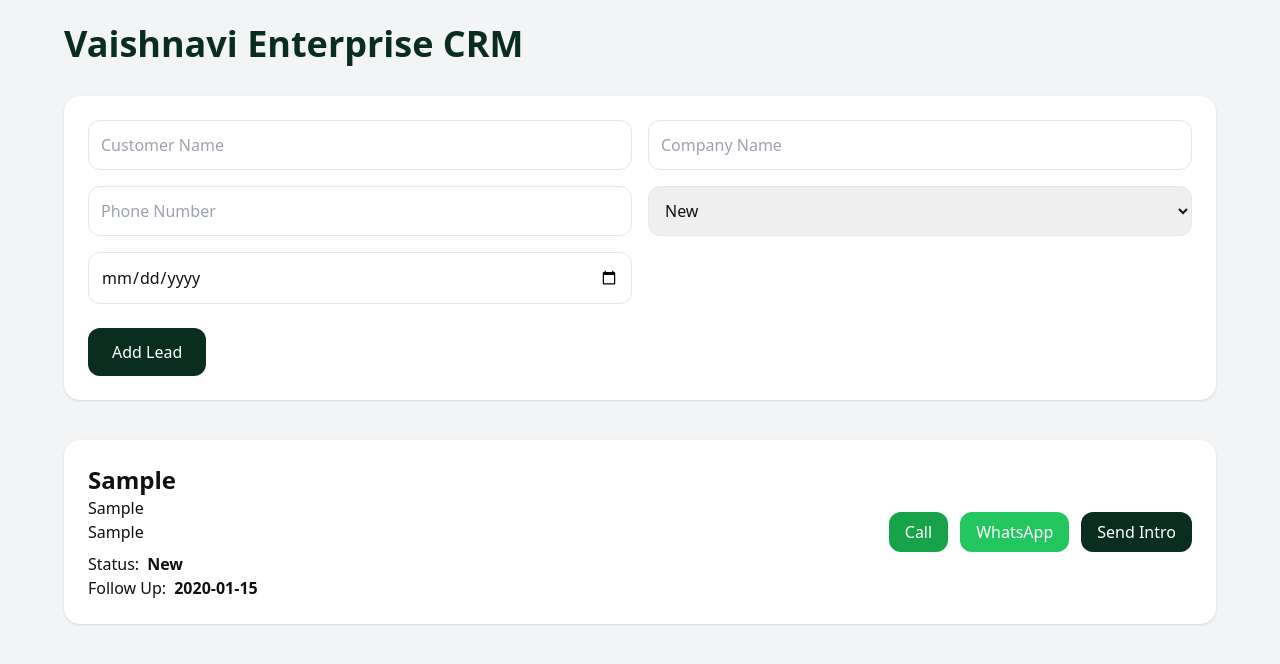
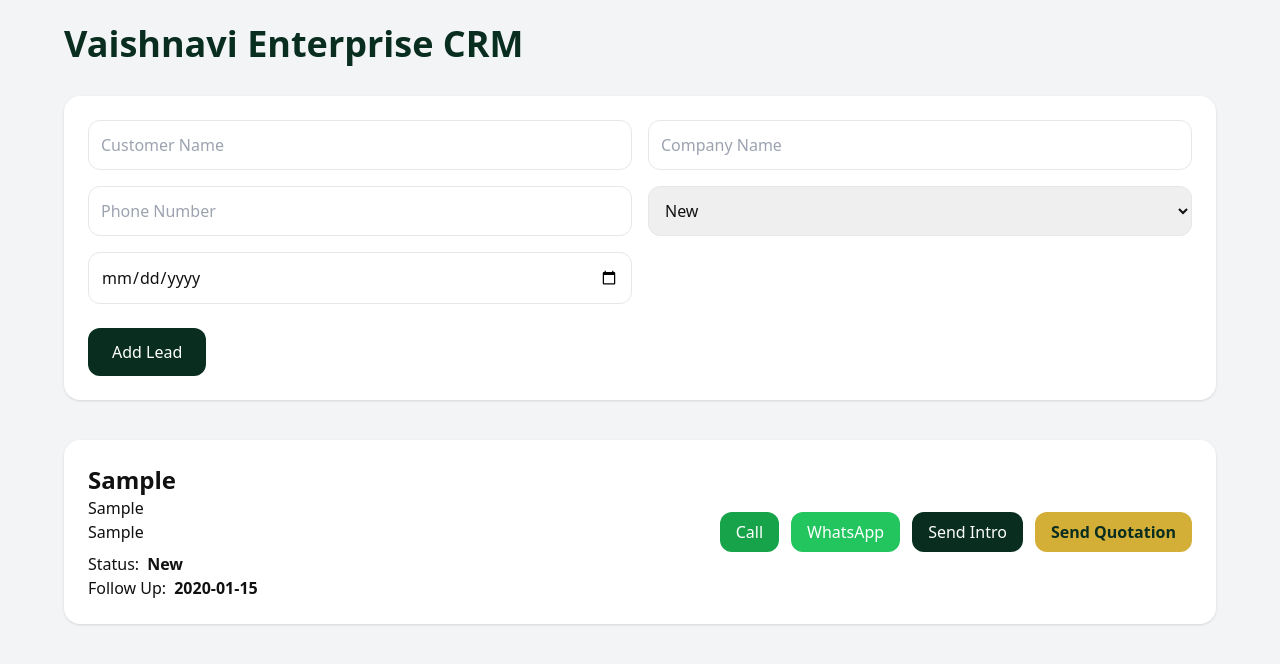
Before and after one commit to vaishnavienterprise-in/vaishnavi-website, a Next.js app: page /app/crm in a window 1280 px wide. Both pictures are taken after typing "Sample", "Sample", "Sample", "2020-01-15" into the empty fields and a click on the button "Add Lead". Shown: the top 664 px of the page. Built offline with nearby package versions, Linux system fonts and the light colour scheme; a web font is replaced by a local one.

Commit message:
Update page.tsx

```diff
--- a/app/app/crm/page.tsx
+++ b/app/app/crm/page.tsx
@@ -173,6 +173,14 @@ export default function CRMPage() {
                     Send Intro
                   </a>
 
+                  <a
+                    href={`https://wa.me/91${lead.phone}?text=Hello ${lead.name}, please check your quotation from Vaishnavi Enterprise https://vaishnavienterprise.in/app/quotation`}
+                    target="_blank"
+                    className="bg-[#D4AF37] text-[#092E20] px-4 py-2 rounded-xl font-semibold"
+                  >
+                    Send Quotation
+                  </a>
+
                 </div>
 
               </div>
```
